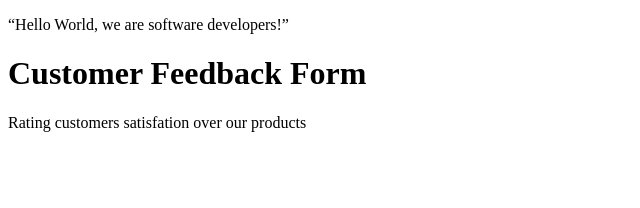
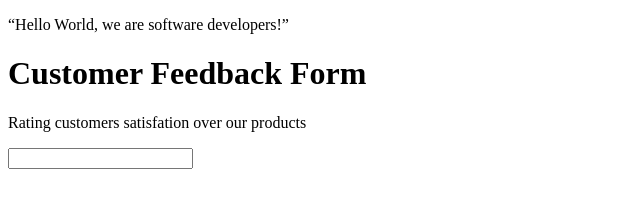
Before and after one commit to emmanuelsteven/htmlCssFirst, a plain HTML site: page index.html in a window 1280 px wide. Shown: the whole page, without its empty margins (0-640 px from the left). Drawn offline with Linux system fonts and the light colour scheme.

Commit message:
add forms

```diff
--- a/index.html
+++ b/index.html
@@ -28,5 +28,9 @@
     <h1 id="title">Customer Feedback Form</h1>
     <p id="description">Rating customers satisfation over our products</p>
 
+    <form id="survey-form">
+      <input id= "name"type="text" required>
+    </form>
+
   </body>
 </html>
```
